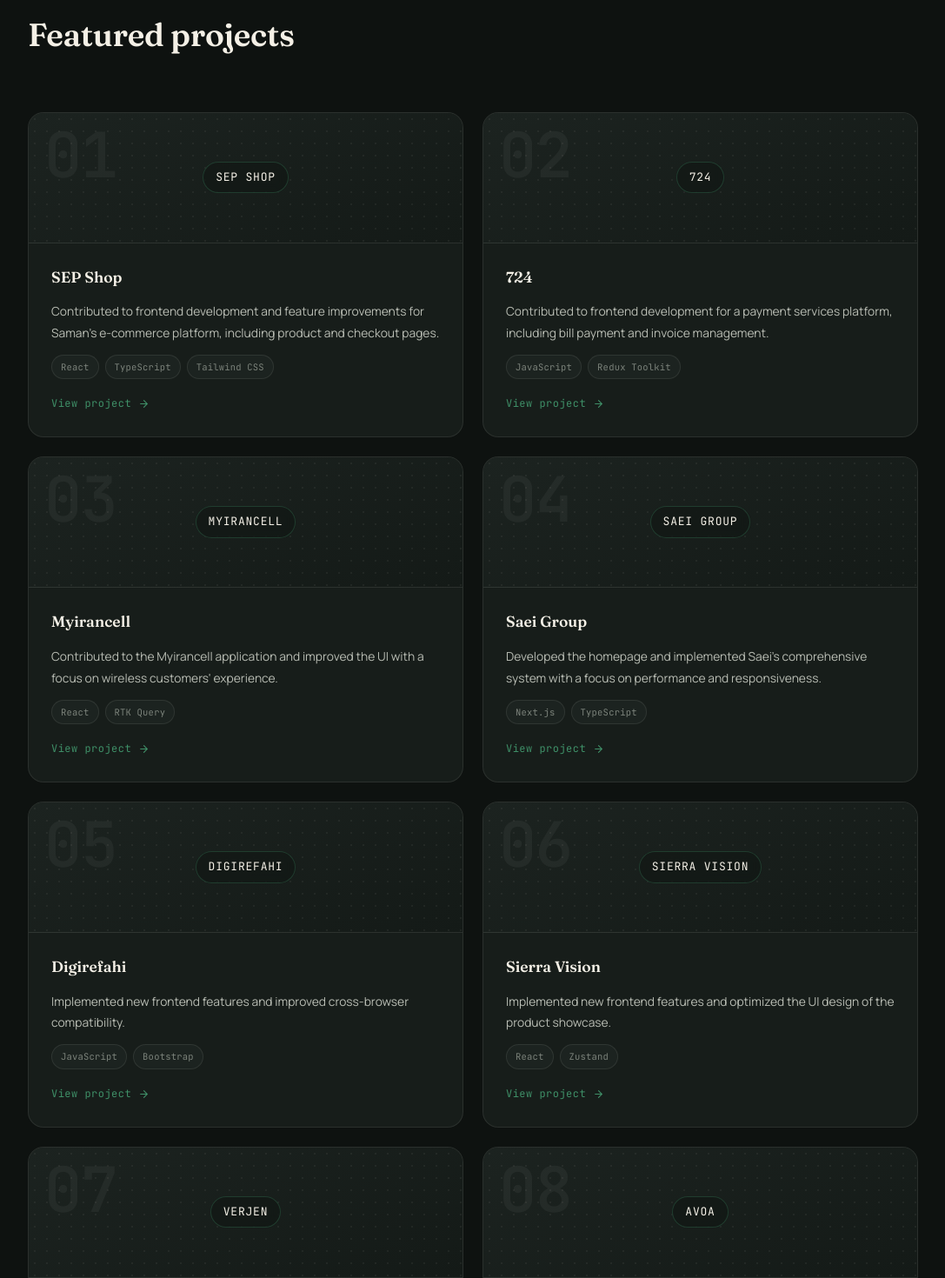
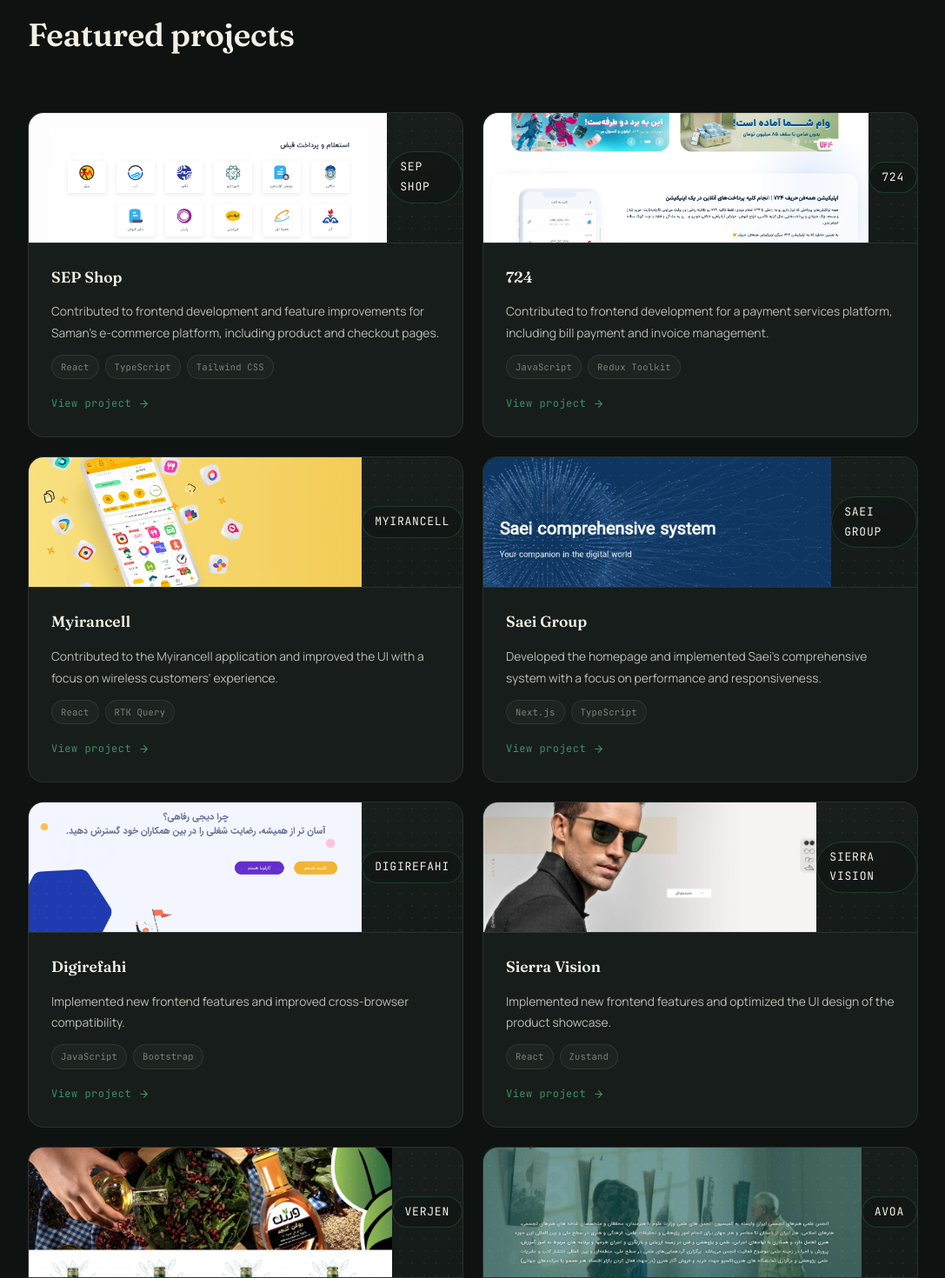
Before and after one commit to sabzehparvar/my-portfolio, a Next.js app: page /en in a window 1280 px wide. Shown: the part 2760-4230 px from the top of the page at 87% size, without its empty margins (96-1183 px from the left). Built offline with nearby package versions, Linux system fonts and the light colour scheme.

Commit message:
feat: map project images to projects based on filenames
- Add projectImageMap to map project titles to their image paths
- Display project images in the proj-visual container
- Map all 8 projects to their corresponding images in public/projects/

```diff
--- a/app/[locale]/layout.tsx
+++ b/app/[locale]/layout.tsx
@@ -53,7 +53,11 @@
         { url: "/images/web-dev.png", sizes: "32x32", type: "image/png" },
         { url: "/images/web-dev.png", sizes: "16x16", type: "image/png" },
       ],
-      apple: { url: "/images/web-dev.png", sizes: "120x120", type: "image/png" },
+      apple: {
+        url: "/images/web-dev.png",
+        sizes: "120x120",
+        type: "image/png",
+      },
     },
   };
 }
--- a/components/Projects.tsx
+++ b/components/Projects.tsx
@@ -1,5 +1,16 @@
 import type { Dictionary } from "@/lib/dictionaries";
 import { ArrowUpRightIcon } from "./Icons";
+
+const projectImageMap: Record<string, string> = {
+  "SEP Shop": "/projects/sep-shop.png",
+  "724": "/projects/724.png",
+  "Myirancell": "/projects/Myirancell.png",
+  "Saei Group": "/projects/Saei-group.JPEG",
+  "Digirefahi": "/projects/Digirefahi.png",
+  "Sierra Vision": "/projects/sierra-vision.jpg",
+  "Verjen": "/projects/verjen.jpg",
+  "Avoa": "/projects/avoa.jpg",
+};
 
 export default function Projects({ dict }: { dict: Dictionary }) {
   return (
@@ -13,6 +24,11 @@
           {dict.projects.items.map((p) => (
             <div className="proj-card reveal accent-card" key={p.n}>
               <div className="proj-visual" data-n={p.n}>
+                <img
+                  src={projectImageMap[p.title]}
+                  alt={p.title}
+                  style={{ width: "100%", height: "100%", objectFit: "cover" }}
+                />
                 <span className="glyph">{p.title}</span>
               </div>
               <div className="proj-body">
```
Also changed, not shown: 1 other file (tests, documents, lock files or other folders).
